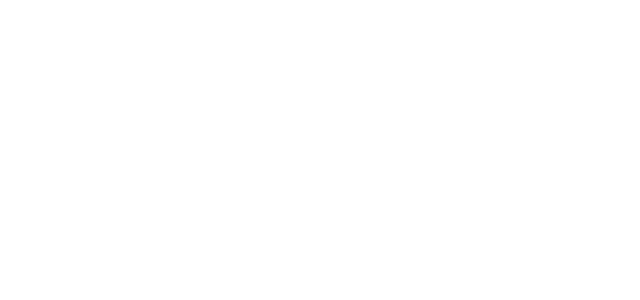
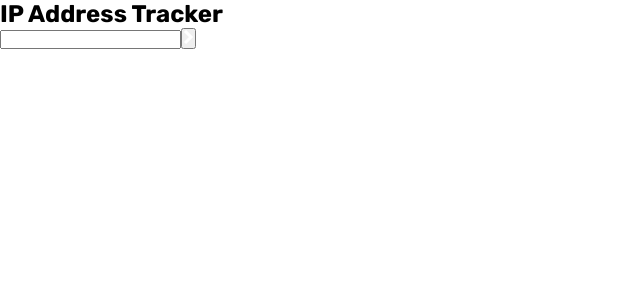
Before and after one commit to SquirrelloDev/frontendmentor-ip-tracker, a React (Create React App) app: page / in a window 1280 px wide. Shown: the top 300 px of the page, without its empty margins (0-640 px from the left). Built offline with nearby package versions, Linux system fonts and the light colour scheme.

Commit message:
Added scaffolded components

```diff
--- a/public/index.html
+++ b/public/index.html
@@ -31,7 +31,7 @@
   </head>
   <body>
     <noscript>You need to enable JavaScript to run this app.</noscript>
-    <div id="root"></div>
+    <main id="root"></main>
     <!--
       This HTML file is a template.
       If you open it directly in the browser, you will see an empty page.
--- a/src/App.js
+++ b/src/App.js
@@ -1,8 +1,12 @@
+import Menu from "./components/Menu";
+import MapContainer from "./components/MapContainer";
+
 function App() {
   return (
-    <main className="App">
-
-    </main>
+    <>
+        <Menu/>
+        <MapContainer/>
+    </>
   );
 }
 
--- /dev/null
+++ b/src/components/IPBox.js
@@ -0,0 +1,13 @@
+import IPBoxItem from "./UI/IPBoxItem";
+
+const IPBox = () => {
+  return (
+      <div>
+        <IPBoxItem/>
+        <IPBoxItem/>
+        <IPBoxItem/>
+        <IPBoxItem/>
+      </div>
+  )
+}
+export default IPBox;
--- /dev/null
+++ b/src/components/MapContainer.js
@@ -0,0 +1,8 @@
+const MapContainer = () => {
+  return(
+      <section>
+      {/*TODO: add a leaflet map*/}
+      </section>
+  )
+}
+export default MapContainer;
--- /dev/null
+++ b/src/components/Menu.js
@@ -0,0 +1,13 @@
+import Input from "./UI/Input";
+import IPBox from "./IPBox";
+
+const Menu = () => {
+  return (
+      <section>
+          <h1>IP Address Tracker</h1>
+          <Input/>
+          <IPBox/>
+      </section>
+  )
+}
+export default Menu;
--- /dev/null
+++ b/src/components/UI/IPBoxItem.js
@@ -0,0 +1,10 @@
+const IPBoxItem = ({title, value}) => {
+  return(
+      <div>
+          <h2>{title}</h2>
+          <h3>{value}</h3>
+          {/*TODO: add vertical line for desktop devices*/}
+      </div>
+  )
+}
+export default IPBoxItem;
--- /dev/null
+++ b/src/components/UI/Input.js
@@ -0,0 +1,11 @@
+import arrow from '../../img/icon-arrow.svg'
+const Input = () => {
+  return (
+      <div>
+          <input type={"text"}/>
+          <button type={'submit'}><img src={arrow} alt={"Proceed action"}/></button>
+      </div>
+
+  )
+}
+export default Input;
```
